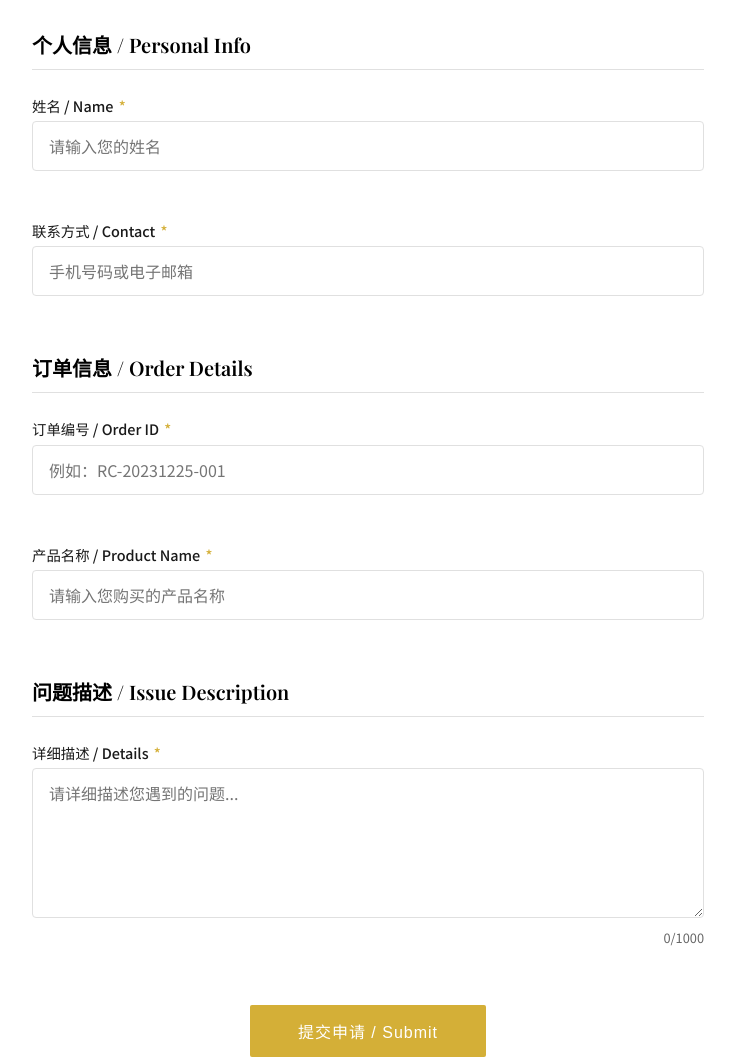
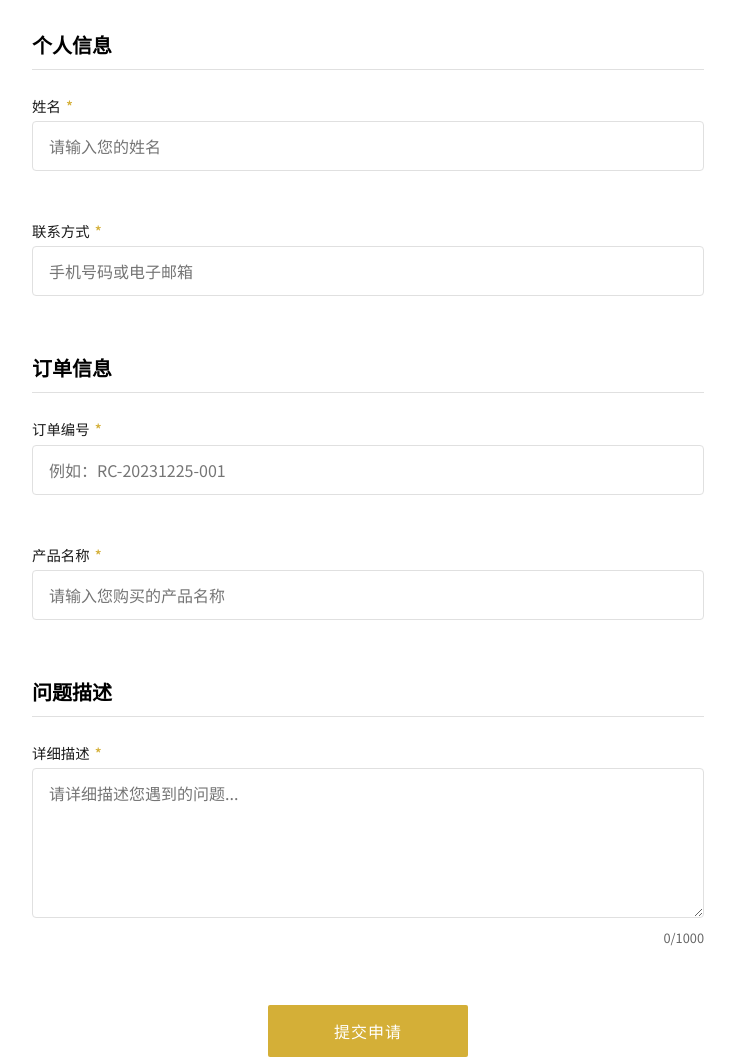
Before and after one commit to romanticcrownbr-coder/romantic-crown-after-sales, a plain HTML site: page index.html in a window 1280 px wide. Shown: the part 376-1436 px from the top of the page, without its empty margins (272-1007 px from the left). Drawn offline with nearby package versions, Linux system fonts and the light colour scheme; a web font is replaced by a local one.

Commit message:
Refactor: Unified Chinese language and sans-serif fonts

```diff
--- a/css/styles.css
+++ b/css/styles.css
@@ -9,8 +9,8 @@
     --color-text-secondary: #666666;
     --color-error: #D32F2F;
 
-    --font-heading: 'Playfair Display', serif;
-    --font-body: 'Noto Sans SC', sans-serif;
+    --font-heading: 'Noto Sans SC', -apple-system, BlinkMacSystemFont, 'Segoe UI', Roboto, 'Helvetica Neue', Arial, sans-serif;
+    --font-body: 'Noto Sans SC', -apple-system, BlinkMacSystemFont, 'Segoe UI', Roboto, 'Helvetica Neue', Arial, sans-serif;
 
     --spacing-xs: 4px;
     --spacing-sm: 8px;
--- a/index.html
+++ b/index.html
@@ -6,7 +6,7 @@
     <title>售后登记服务 | Romantic Crown</title>
     <link rel="preconnect" href="https://fonts.googleapis.com">
     <link rel="preconnect" href="https://fonts.gstatic.com" crossorigin>
-    <link href="https://fonts.googleapis.com/css2?family=Noto+Sans+SC:wght@300;400;500&family=Playfair+Display:ital,wght@0,400;0,600;1,400&display=swap" rel="stylesheet">
+    <link href="https://fonts.googleapis.com/css2?family=Noto+Sans+SC:wght@300;400;500&display=swap" rel="stylesheet">
     <link rel="stylesheet" href="css/styles.css">
 </head>
 <body>
@@ -44,42 +44,42 @@
                 <input type="hidden" name="form-name" value="after-sales-registration" />
 
                 <div class="form-section">
-                    <h2 class="section-title">个人信息 / Personal Info</h2>
+                    <h2 class="section-title">个人信息</h2>
 
                     <div class="form-group">
-                        <label for="customer_name" class="form-label">姓名 / Name <span class="required">*</span></label>
+                        <label for="customer_name" class="form-label">姓名 <span class="required">*</span></label>
                         <input type="text" id="customer_name" name="customer_name" class="form-input" required minlength="2" maxlength="50" placeholder="请输入您的姓名">
                         <span class="error-message" id="name-error"></span>
                     </div>
 
                     <div class="form-group">
-                        <label for="contact_info" class="form-label">联系方式 / Contact <span class="required">*</span></label>
+                        <label for="contact_info" class="form-label">联系方式 <span class="required">*</span></label>
                         <input type="text" id="contact_info" name="contact_info" class="form-input" required placeholder="手机号码或电子邮箱">
                         <span class="error-message" id="contact-error"></span>
                     </div>
                 </div>
 
                 <div class="form-section">
-                    <h2 class="section-title">订单信息 / Order Details</h2>
+                    <h2 class="section-title">订单信息</h2>
 
                     <div class="form-group">
-                        <label for="order_id" class="form-label">订单编号 / Order ID <span class="required">*</span></label>
+                        <label for="order_id" class="form-label">订单编号 <span class="required">*</span></label>
                         <input type="text" id="order_id" name="order_id" class="form-input" required placeholder="例如：RC-20231225-001">
                         <span class="error-message" id="order-error"></span>
                     </div>
 
                     <div class="form-group">
-                        <label for="product_name" class="form-label">产品名称 / Product Name <span class="required">*</span></label>
+                        <label for="product_name" class="form-label">产品名称 <span class="required">*</span></label>
                         <input type="text" id="product_name" name="product_name" class="form-input" required maxlength="100" placeholder="请输入您购买的产品名称">
                         <span class="error-message" id="product-error"></span>
                     </div>
                 </div>
 
                 <div class="form-section">
-                    <h2 class="section-title">问题描述 / Issue Description</h2>
+                    <h2 class="section-title">问题描述</h2>
 
                     <div class="form-group">
-                        <label for="issue_description" class="form-label">详细描述 / Details <span class="required">*</span></label>
+                        <label for="issue_description" class="form-label">详细描述 <span class="required">*</span></label>
                         <textarea id="issue_description" name="issue_description" class="form-textarea" required minlength="10" maxlength="1000" placeholder="请详细描述您遇到的问题..."></textarea>
                         <div class="char-count"><span id="current-count">0</span>/1000</div>
                         <span class="error-message" id="desc-error"></span>
@@ -88,7 +88,7 @@
 
                 <div class="form-actions">
                     <button type="submit" class="submit-btn">
-                        <span class="btn-text">提交申请 / Submit</span>
+                        <span class="btn-text">提交申请</span>
                         <span class="btn-loading hidden">
                             <svg class="spinner" viewBox="0 0 50 50">
                                 <circle class="path" cx="25" cy="25" r="20" fill="none" stroke-width="5"></circle>
```
Also changed, not shown: thank-you.html (+2 -2 lines).
